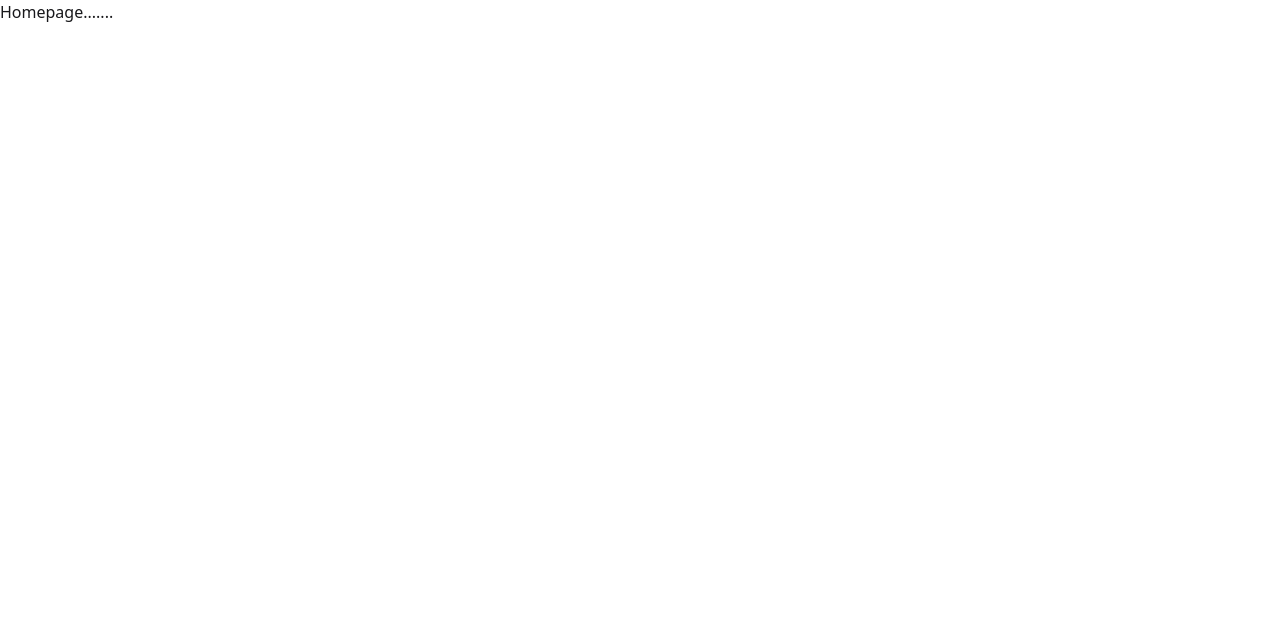
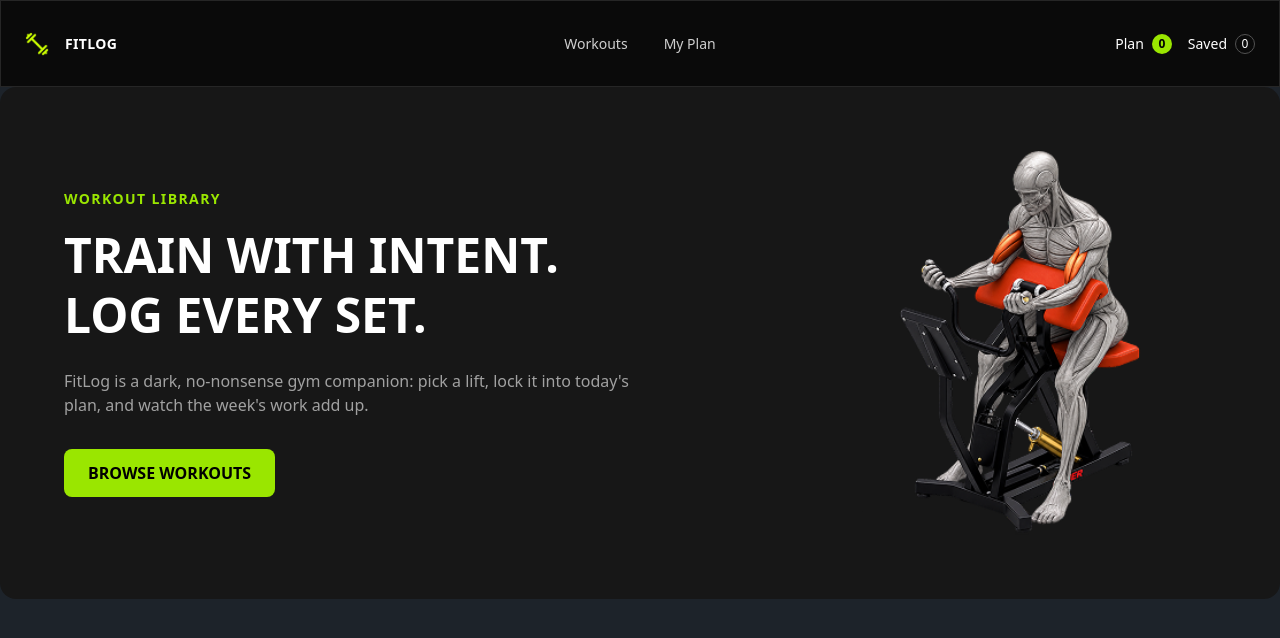
Before and after one commit to Likhon-25/FITLOG, a Next.js app: page / in a window 1280 px wide. Shown: the top 638 px of the page. Built offline with nearby package versions, Linux system fonts and the light colour scheme.

Commit message:
Navber Added

```diff
--- a/src/app/layout.tsx
+++ b/src/app/layout.tsx
@@ -1,6 +1,7 @@
 import type { Metadata } from "next";
 import { Geist, Geist_Mono } from "next/font/google";
 import "./globals.css";
+import Navbar from "@/components/shared/Navbar";
 
 const geistSans = Geist({
   variable: "--font-geist-sans",
@@ -21,12 +22,13 @@ export default function RootLayout({ children }: LayoutProps<"/">) {
   return (
     <html
       lang="en"
+      data-theme="dark"
       className={`${geistSans.variable} ${geistMono.variable} h-full antialiased`}
     >
       <body className="min-h-full flex flex-col">
-
+        <Navbar />
         {children}
-        </body>
+      </body>
     </html>
   );
 }
--- a/src/app/components/shared/Navbar.tsx
+++ b/src/app/myPlan/page.tsx
@@ -1,11 +1,11 @@
 import React from 'react';
 
-const Navbar = () => {
+const MyPlanPage = () => {
     return (
         <div>
-
+            My Plan Page
         </div>
     );
 };
 
-export default Navbar;
+export default MyPlanPage;
--- a/src/app/page.tsx
+++ b/src/app/page.tsx
@@ -1,9 +1,10 @@
+import Banner from '@/components/homepage/Banner';
 import React from 'react';
 
 const page = () => {
   return (
     <div>
-      Homepage.......
+      <Banner />
     </div>
   );
 };
--- /dev/null
+++ b/src/app/workOuts/page.tsx
@@ -0,0 +1,11 @@
+import React from 'react';
+
+const WorkOutsPage = () => {
+    return (
+        <div>
+            Work Out Page
+        </div>
+    );
+};
+
+export default WorkOutsPage;
--- /dev/null
+++ b/src/components/homepage/Banner.tsx
@@ -0,0 +1,27 @@
+import React from 'react';
+import Image from 'next/image';
+import bannerImage from "@/assets/banner.png"
+
+const Banner = () => {
+    return (
+        <div className="bg-neutral-900 rounded-2xl px-8 md:px-16 py-16 flex flex-col md:flex-row items-center justify-between gap-10">
+            <div className="max-w-xl">
+                <p className="text-lime-400 font-semibold text-sm tracking-widest mb-4">WORKOUT LIBRARY</p>
+                <h1 className="text-white text-4xl md:text-5xl font-extrabold leading-tight mb-6">
+                    TRAIN WITH INTENT. LOG EVERY SET.
+                </h1>
+                <p className="text-neutral-400 mb-8">
+                    FitLog is a dark, no-nonsense gym companion: pick a lift, lock it into today&apos;s plan, and watch the week&apos;s work add up.
+                </p>
+                <button className="bg-lime-400 hover:bg-lime-300 text-black font-bold px-6 py-3 rounded-lg">
+                    BROWSE WORKOUTS
+                </button>
+            </div>
+            <div className="flex-shrink-0">
+                <Image src={bannerImage} alt="Workout model" className="w-80 md:w-96 h-auto" />
+            </div>
+        </div>
+    );
+};
+
+export default Banner;
--- /dev/null
+++ b/src/components/shared/Navbar.tsx
@@ -0,0 +1,48 @@
+import Link from 'next/link';
+import logo from "@/assets/logo.png"
+import Image from 'next/image';
+
+const link = <>
+      <li><Link href={"/workOuts"} className="text-white/80 hover:text-white px-4 py-2">Workouts</Link></li>
+      <li><Link href={"/myPlan"} className="text-white/80 hover:text-white px-4 py-2">My Plan</Link></li>
+</>
+
+const Navbar = () => {
+    return (
+        <div className="navbar bg-neutral-950 border border-neutral-800 px-6 py-4">
+  <div className="navbar-start">
+    <div className="dropdown">
+      <div tabIndex={0} role="button" className="btn btn-ghost lg:hidden text-white">
+        <svg aria-label="Menu" xmlns="http://www.w3.org/2000/svg" className="h-5 w-5" fill="none" viewBox="0 0 24 24" stroke="currentColor"> <path strokeLinecap="round" strokeLinejoin="round" strokeWidth="2" d="M4 6h16M4 12h8m-8 6h16" /> </svg>
+      </div>
+      <ul
+        tabIndex={-1}
+        className="menu menu-sm dropdown-content bg-neutral-900 rounded-box z-1 mt-3 w-52 p-2 shadow">
+        {link}
+      </ul>
+    </div>
+    <div className='flex items-center gap-2'>
+        <Image src={logo} alt='Nav Logo' className="h-6 w-6"/>
+    <Link href={'/'} className="font-extrabold text-white px-2 py-0.5 text-sm tracking-wide">FITLOG</Link>
+    </div>
+  </div>
+  <div className="navbar-center hidden lg:flex">
+    <ul className="menu menu-horizontal px-1 gap-1">
+      {link}
+    </ul>
+  </div>
+  <div className="navbar-end gap-4 text-white text-sm">
+    <div className="flex items-center gap-2">
+        <span>Plan</span>
+        <span className="bg-lime-400 text-black rounded-full w-5 h-5 flex items-center justify-center text-xs font-bold">0</span>
+    </div>
+    <div className="flex items-center gap-2">
+        <span>Saved</span>
+        <span className="border border-neutral-600 rounded-full w-5 h-5 flex items-center justify-center text-xs">0</span>
+    </div>
+  </div>
+</div>
+    );
+};
+
+export default Navbar;
```
Also changed, not shown: src/assets/banner.png (added), src/assets/logo.png (added).
